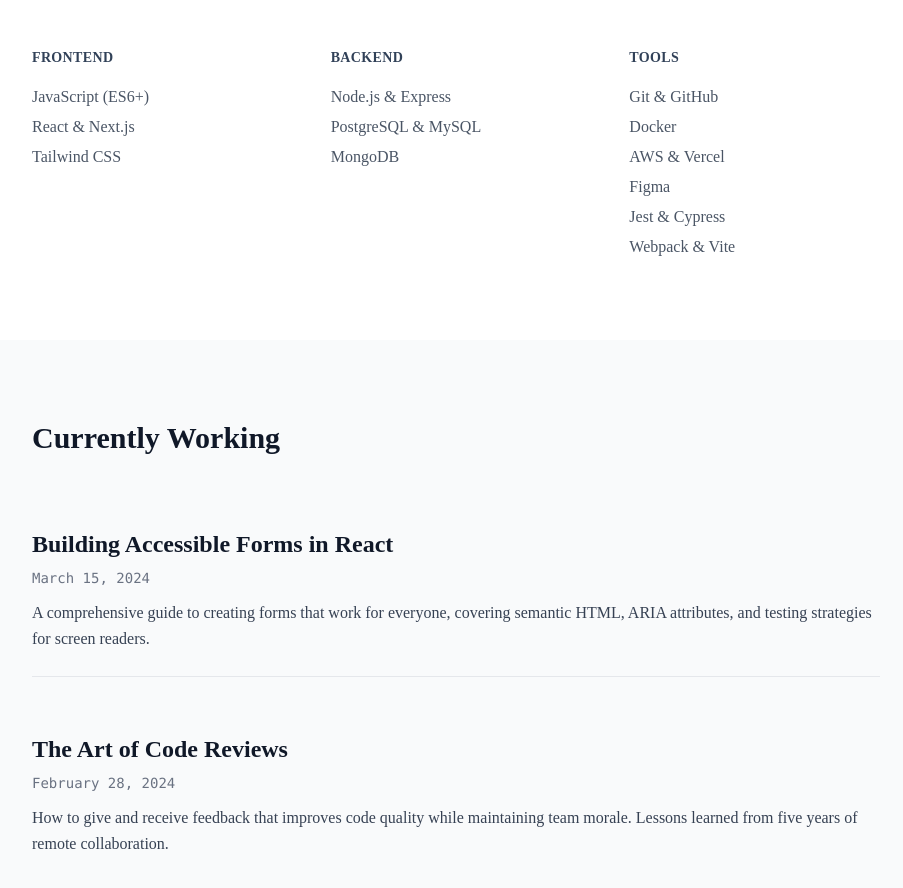
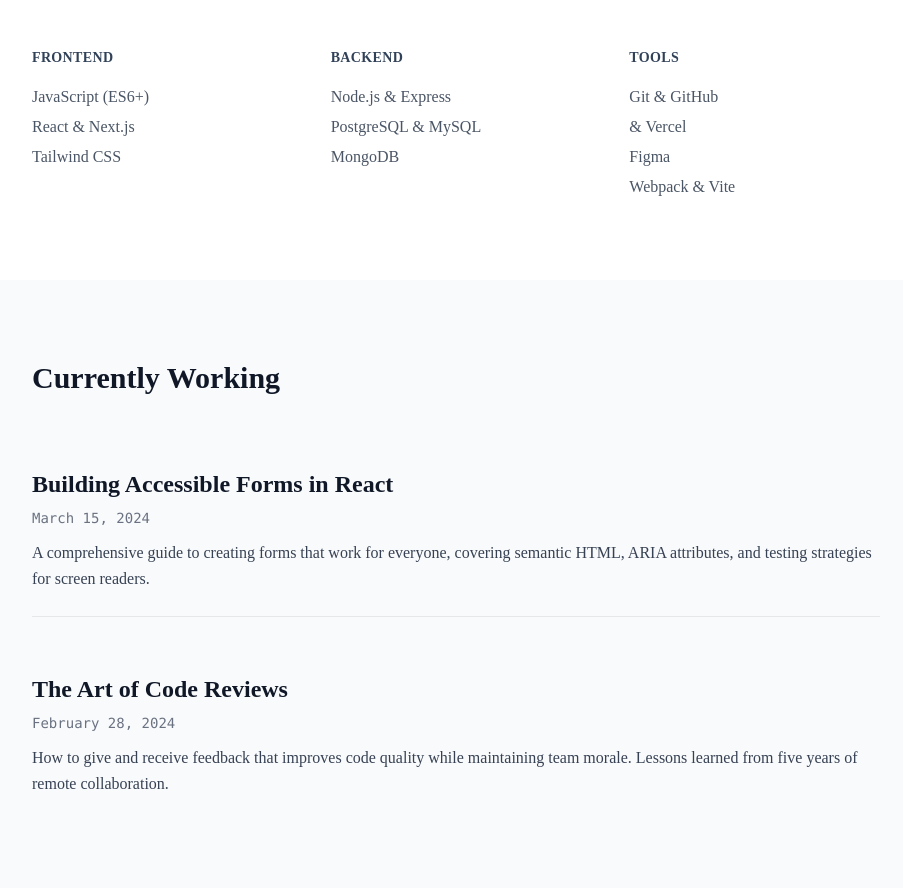
Before and after one commit to Ch-Mohsan/myProfile, a React (Vite) app in the folder frontend/: page / in a window 1280 px wide. Shown: the part 1775-2663 px from the top of the page, without its empty margins (184-1087 px from the left). Built offline with nearby package versions, Linux system fonts and the light colour scheme; a web font is replaced by a local one.

Commit message:
update skilles

```diff
--- a/frontend/src/App.jsx
+++ b/frontend/src/App.jsx
@@ -164,10 +164,10 @@ function App() {
               <h4 className="font-semibold text-slate-700 mb-4 text-sm uppercase tracking-wide">Tools</h4>
               <div className="text-gray-600 leading-relaxed space-y-1">
                 <div>Git & GitHub</div>
-                <div>Docker</div>
-                <div>AWS & Vercel</div>
+                <div>& Vercel</div>
+                {/* <div>Docker</div> */}
                 <div>Figma</div>
-                <div>Jest & Cypress</div>
+                {/* <div>Jest & Cypress</div> */}
                 <div>Webpack & Vite</div>
               </div>
             </div>
```
